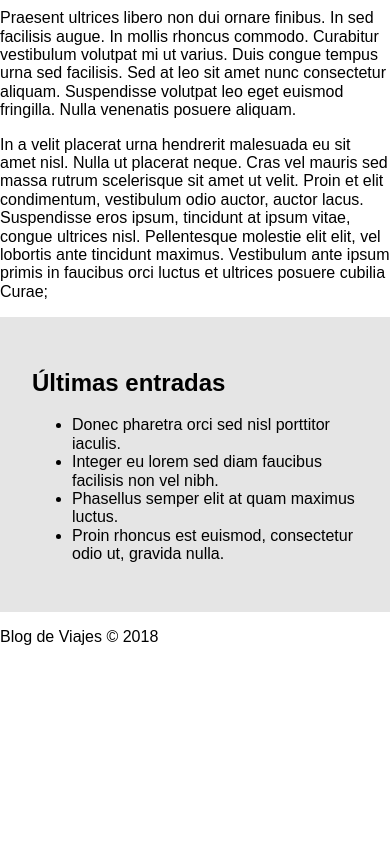
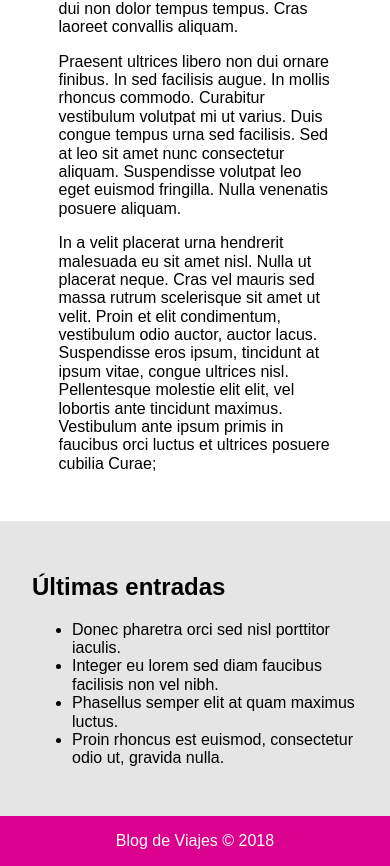
Before and after one commit to jcarlosj/CSSGrid-Flexbox-5-Holy-Grail-Layout-U-JPdTV, a plain HTML site: page index.html in a window 390 px wide. Shown: the part 943-1809 px from the top of the page. Before the commit the page ends 1605 px from the top, so only its background shows below. Drawn offline with nearby package versions, Linux system fonts and the light colour scheme.

Commit message:
+ Style (Mobile/Desktop): Main Content and Footer

```diff
--- a/css/styles.css
+++ b/css/styles.css
@@ -62,3 +62,20 @@ img {
         order: -1;
     }
 }
+
+.main-content {
+    margin: 0 auto;
+    max-width: 70%;
+    padding-bottom: 2rem;
+}
+@media screen and ( min-width: 768px ) {
+    .main-content {
+        max-width: 50%;
+    }
+}
+/* Site Footer */
+.site-footer {
+    background-color: #DB008D;
+    color: white;
+    text-align: center;
+}
```
